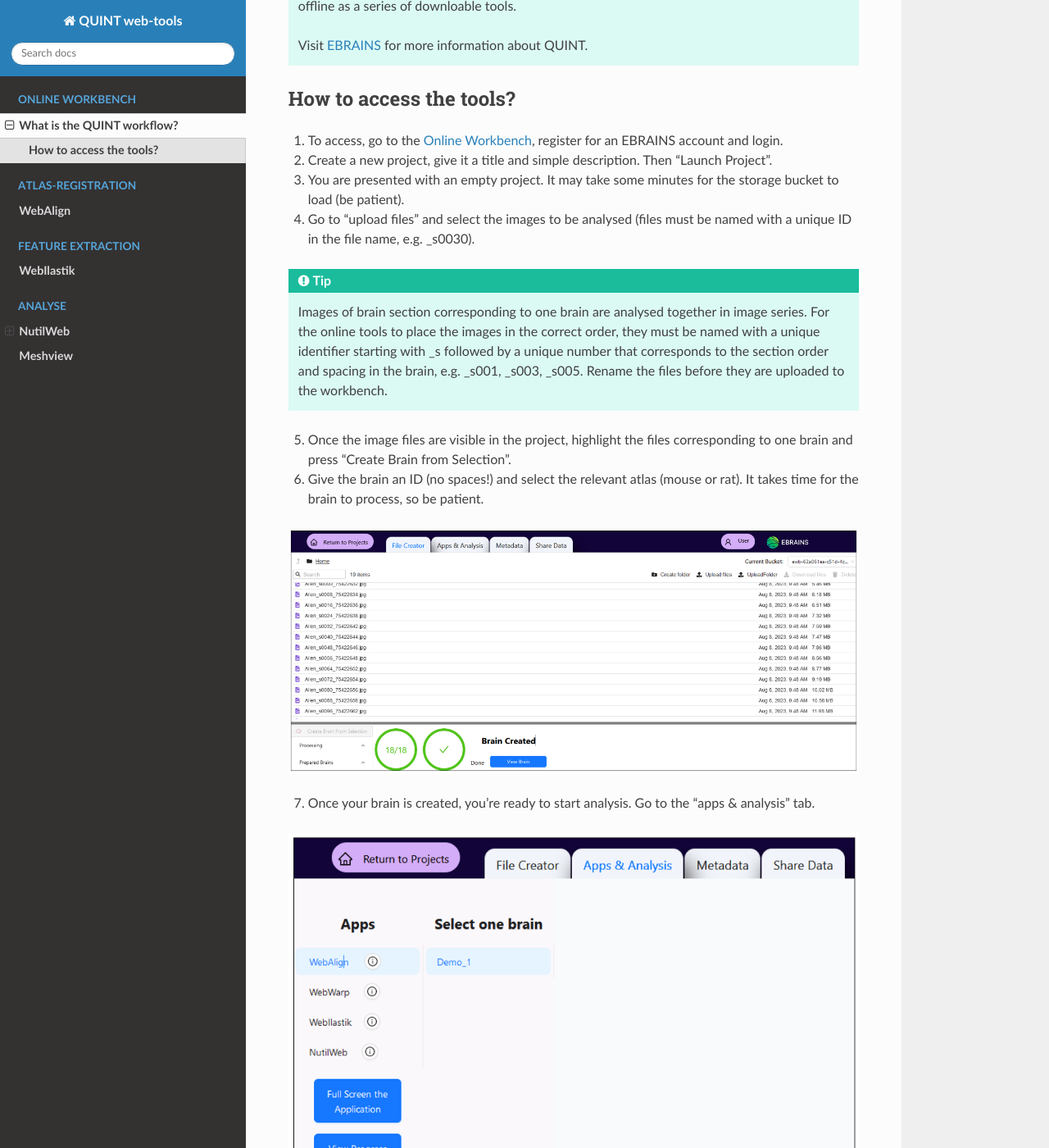
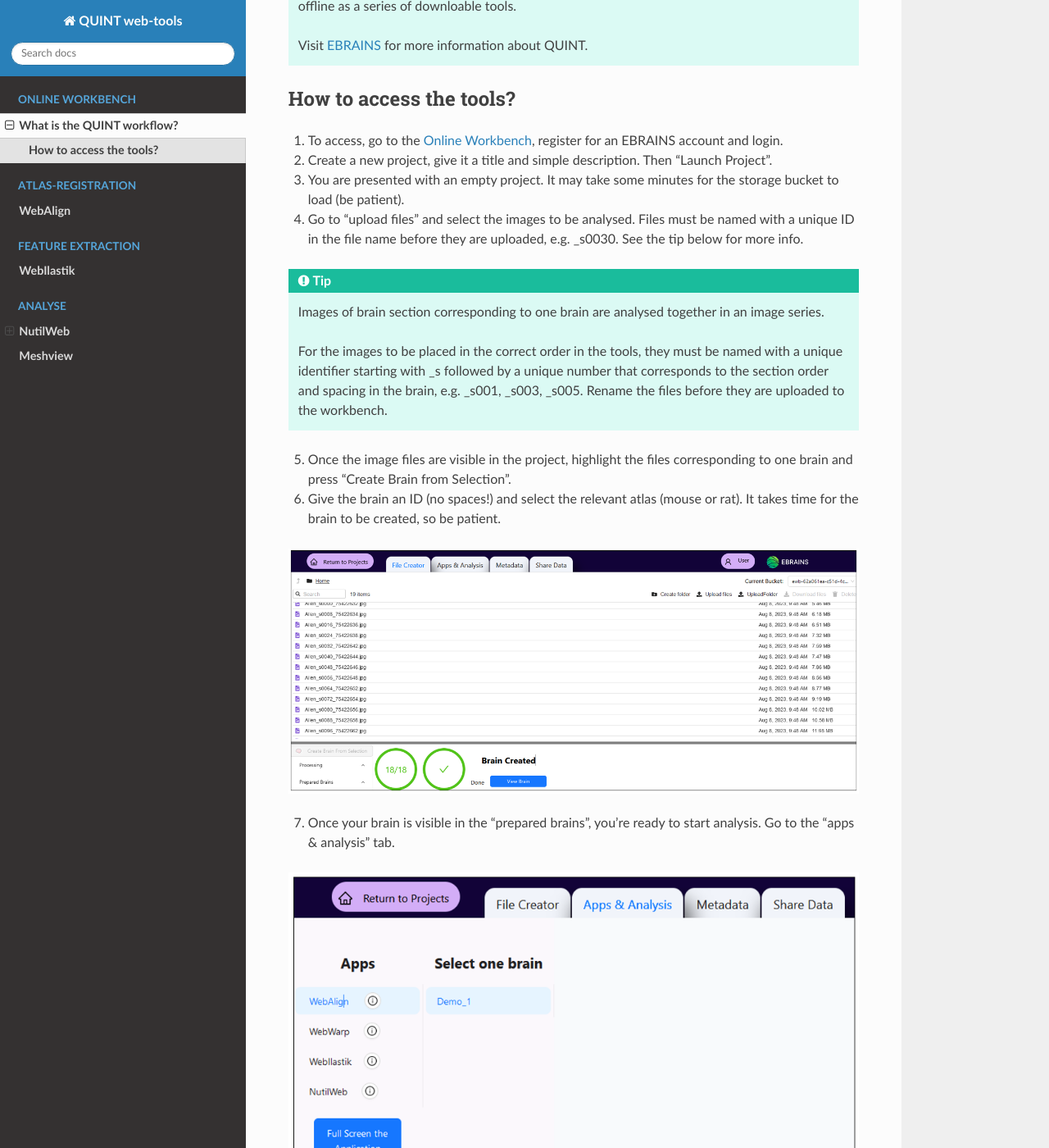
Before and after one commit to Neural-Systems-at-UIO/QUINT_webtools, a Sphinx documentation site: the page built from docs/QUINTintro_new.rst, in a window 1280 px wide and 1400 px high, scrolled down 445 px. Shown: the whole window at 82% size. Built offline with Sphinx 7.4.7 and the Read the Docs theme 2.0.0, drawn with Linux system fonts in a browser that asks for light colours; pages that are not in the unit, such as notebooks, are missing from menus.

Commit message:
Update QUINTintro_new.rst

```diff
--- a/docs/QUINTintro_new.rst
+++ b/docs/QUINTintro_new.rst
@@ -19,17 +19,18 @@
 1. To access, go to the `Online Workbench <https://ebrains-workbench.apps.hbp.eu/>`_, register for an EBRAINS account and login.
 2. Create a new project, give it a title and simple description. Then "Launch Project".
 3. You are presented with an empty project. It may take some minutes for the storage bucket to load (be patient).
-4. Go to "upload files" and select the images to be analysed (files must be named with a unique ID in the file name, e.g. _s0030).
+4. Go to "upload files" and select the images to be analysed. Files must be named with a unique ID in the file name before they are uploaded, e.g. _s0030. See the tip below for more info.
 
 .. tip::
-   Images of brain section corresponding to one brain are analysed together in image series. For the online tools to place the images in the correct order,
-   they must be named with a unique identifier starting with _s followed by a unique number that corresponds to the section order and spacing in the brain, e.g. _s001, _s003, _s005. Rename the files before they are uploaded to the workbench.
+   Images of brain section corresponding to one brain are analysed together in an image series.
+
+   For the images to be placed in the correct order in the tools, they must be named with a unique identifier starting with _s followed by a unique number that corresponds to the section order and spacing in the brain, e.g. _s001, _s003, _s005. Rename the files before they are uploaded to the workbench.
 
 5. Once the image files are visible in the project, highlight the files corresponding to one brain and press "Create Brain from Selection".
-6. Give the brain an ID (no spaces!) and select the relevant atlas (mouse or rat). It takes time for the brain to process, so be patient.
+6. Give the brain an ID (no spaces!) and select the relevant atlas (mouse or rat). It takes time for the brain to be created, so be patient.
 
 .. image:: images/CreateBrain.PNG
 
-7. Once your brain is created, you're ready to start analysis. Go to the "apps & analysis" tab.
+7. Once your brain is visible in the "prepared brains", you're ready to start analysis. Go to the "apps & analysis" tab.
 
 .. image:: images/apps.PNG
```
